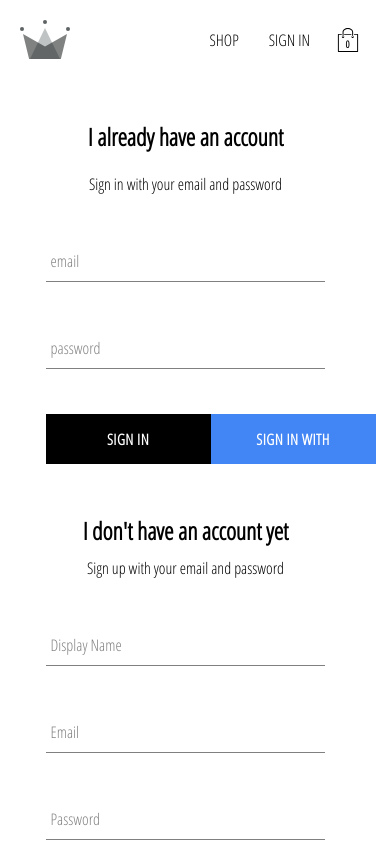
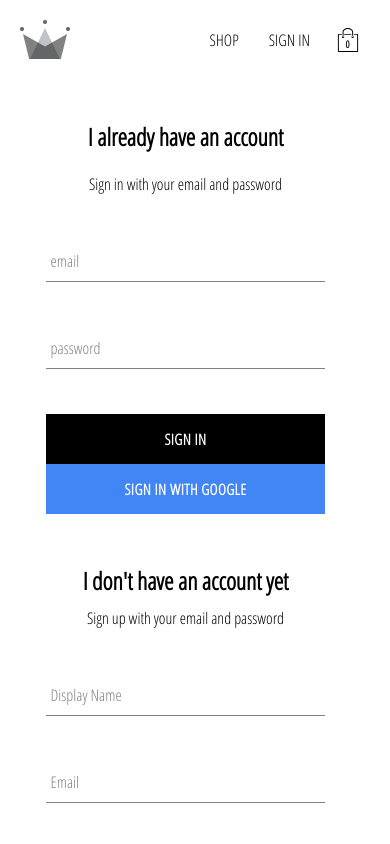
Before and after one commit to Elsoltan98/clothing-shop, a React (Create React App) app: page /signin in a window 390 px wide. Shown: the top 844 px of the page. Built offline with nearby package versions, Linux system fonts and the light colour scheme; no server answers.

Commit message:
Add files via upload

```diff
--- a/src/components/sign-in/sign-in.styles.scss
+++ b/src/components/sign-in/sign-in.styles.scss
@@ -21,4 +21,13 @@
     padding: 0 20px;
     margin-bottom: 40px;
   }
+
 }
+
+@media (max-width: 486px) {
+  .sign-in {
+    .buttons {
+      flex-direction: column;
+    }
+  }
+}
```
